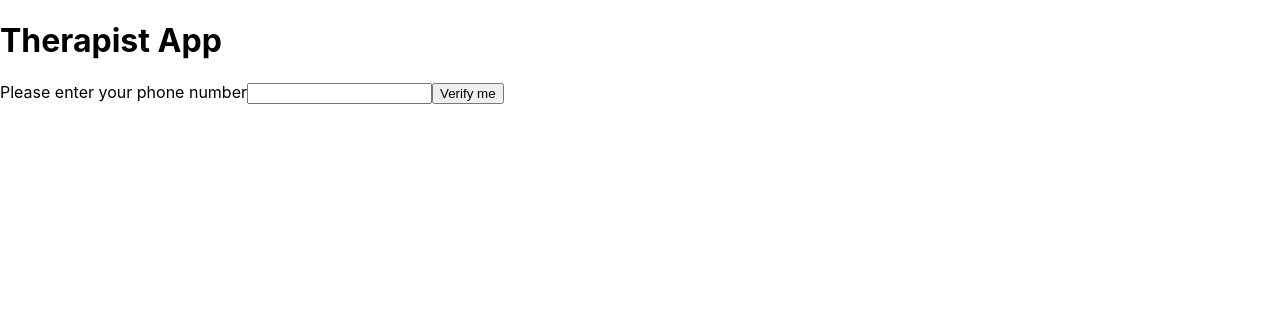
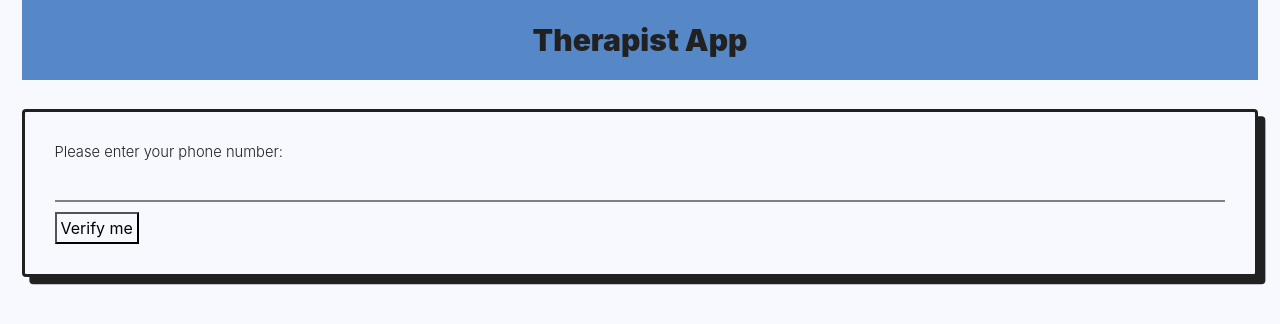
Before and after one commit to jessetuglu/mcall, a React (Create React App) app in the folder client/: page / in a window 1280 px wide. Shown: the top 324 px of the page. Built offline with nearby package versions, Linux system fonts and the light colour scheme.

Commit message:
2nd attempt, added style

```diff
--- a/client/src/App.css
+++ b/client/src/App.css
@@ -1,38 +1,28 @@
-.App {
-  text-align: center;
+*{
+  margin: 0;
+  padding: 0;
+  font-family: -apple-system, BlinkMacSystemFont, 'Segoe UI', Roboto, Oxygen, Ubuntu, Cantarell, 'Open Sans', 'Helvetica Neue', sans-serif;
+  background-color: ghostwhite;
 }
 
-.App-logo {
-  height: 40vmin;
-  pointer-events: none;
+.header{
+  width: 100%;
+  height: 10vh;
+  display: flex;
+  justify-content: center;
+  align-items: center;
+  background-color: #5688C7;
 }
 
-@media (prefers-reduced-motion: no-preference) {
-  .App-logo {
-    animation: App-logo-spin infinite 20s linear;
-  }
+h1{
+  font-size: 30px;
+  background-color: #5688C7;
+
 }
 
-.App-header {
-  background-color: #282c34;
-  min-height: 100vh;
-  display: flex;
-  flex-direction: column;
-  align-items: center;
-  justify-content: center;
-  font-size: calc(10px + 2vmin);
-  color: white;
+
+.button{
+  margin-top: 10px;
+  padding: 4px 4px;
+  font-size: medium;
 }
-
-.App-link {
-  color: #61dafb;
-}
-
-@keyframes App-logo-spin {
-  from {
-    transform: rotate(0deg);
-  }
-  to {
-    transform: rotate(360deg);
-  }
-}
--- a/client/src/App.js
+++ b/client/src/App.js
@@ -15,7 +15,10 @@ const App = () =>{
 
   return (
     <div>
-      <h1>Therapist App</h1>
+      <div className="header">
+        <h1 className = "headings">Therapist App</h1>
+      </div>
+
       {number === undefined ? <Login setNumber={setNumber}/> : <Home number={number}/> }
     </div>
   )
--- /dev/null
+++ b/client/src/comps/Login.css
@@ -0,0 +1,85 @@
+:root {
+    --color-light: ghostwhite;
+    --color-dark: #212121;
+    --color-signal: #fab700;
+
+    --color-background: var(--color-light);
+    --color-text: var(--color-dark);
+    --color-accent: var(--color-signal);
+
+    --size-bezel: .5rem;
+    --size-radius: 4px;
+
+    line-height: 1.4;
+
+    font-family: 'Inter', sans-serif;
+    font-size: calc(.6rem + .4vw);
+    color: var(--color-text);
+    background: var(--color-background);
+    font-weight: 300;
+    padding: 0 calc(var(--size-bezel) * 3);
+  }
+
+  h1, h2, h3 {
+    font-weight: 900;
+  }
+
+/* .login{
+    width: 50vw;
+    height: 60vh;
+    border-radius: 4px;
+    margin-top: 20px;
+    display: flex;
+    flex-direction: column;
+    justify-content: center;
+    background-color: gray;
+    /* align-items: center;
+} */
+
+.login {
+    background: var(--color-background);
+    padding: calc(4 * var(--size-bezel));
+    margin-top: calc(4 * var(--size-bezel));
+    border-radius: var(--size-radius);
+    border: 3px solid var(--color-shadow, currentColor);
+    box-shadow: .5rem .5rem 0 var(--color-shadow, currentColor);
+
+    &--inverted {
+      --color-background: var(--color-dark);
+      color: var(--color-light);
+      --color-shadow: var(--color-accent);
+    }
+
+    &--accent {
+      --color-background: var(--color-signal);
+      --color-accent: var(--color-light);
+      color: var(--color-dark);
+    }
+}
+
+
+.form {
+  font-family: inherit;
+  width: 100%;
+  border: 0;
+  border-bottom: 2px solid #808080;
+  outline: 0;
+  font-size: 1.3rem;
+  color: #000000;
+  padding: 7px 0;
+  background: transparent;
+  transition: border-color 0.2s;
+
+  &::placeholder {
+    color: transparent;
+  }
+}
+
+
+
+/* @media all and (max-width:30em){
+ a.button3{
+  display:block;
+  margin:0.2em auto;
+ }
+} */
--- a/client/src/comps/Login.jsx
+++ b/client/src/comps/Login.jsx
@@ -1,6 +1,7 @@
 import React from 'react';
 import PropTypes from 'prop-types';
 import axios from 'axios';
+import "./Login.css";
 
 
 export class Login extends React.Component{
@@ -42,18 +43,21 @@ export class Login extends React.Component{
 
   render(){
     return(
-      <div>
+      <div >
         {this.state.hasSubmitted ?
-          <div>
+          <div className = "login">
             <label>Please enter the code that was sent your phone</label>
-            <input type={"text"} onChange={this.handleChange} name={"tempCode"} value={this.state.tempCode}/>
-            <button onClick={this.handleCodeCheck}>Verify Code</button>
+            <input type={"text"} onChange={this.handleChange} name={"tempCode"} value={this.state.tempCode} className="form"/>
+            <button onClick={this.handleCodeCheck} className="button"ç>Verify Code</button>
           </div>
           :
-          <div>
-            <label>Please enter your phone number</label>
-            <input type={"text"} onChange={this.handleChange} name={"tempNumber"} value={this.state.tempNumber}/>
-            <button onClick={this.handleVerification}>Verify me</button>
+          <div className = "login">
+
+              <label>Please enter your phone number: </label>
+              <input className="form" type={"text"} onChange={this.handleChange} name={"tempNumber"} value={this.state.tempNumber}/>
+              <button onClick={this.handleVerification} className="button" >Verify me</button>
+
+
           </div>
         }
       </div>
```
Also changed, not shown: 1 other file (tests, documents, lock files or other folders).
